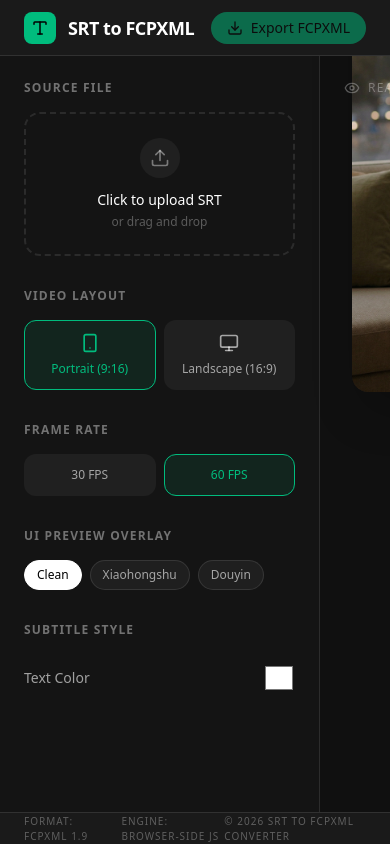
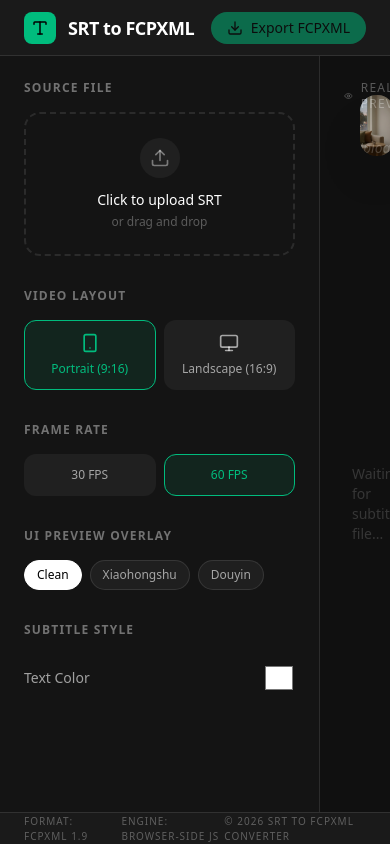
Before and after one commit to linx4200/srt-to-fcpxml-converter, a React (Vite) app: page / in a window 390 px wide. Built offline with nearby package versions, Linux system fonts and the light colour scheme.

Commit message:
fix: XHS overlay ratio is wrong

```diff
--- a/src/components/preview/PlatformOverlay.tsx
+++ b/src/components/preview/PlatformOverlay.tsx
@@ -2,25 +2,68 @@ import { AnimatePresence } from 'motion/react';
 import { XhsOverlay, XhsBottomBar } from './overlays/XhsOverlay';
 import { DouyinOverlay } from './overlays/DouyinOverlay';
 import { CleanOverlay } from './overlays/CleanOverlay';
+import { UI_LOGICAL_RESOLUTION } from '../../constants';
 
 interface PlatformOverlayProps {
   platform: 'none' | 'xhs' | 'douyin';
+  orientation: 'landscape' | 'portrait';
+  containerWidth: number;
 }
 
-export function PlatformOverlay({ platform }: PlatformOverlayProps) {
+export function PlatformOverlay({ platform, orientation, containerWidth }: PlatformOverlayProps) {
+  const isPortrait = orientation === 'portrait';
+  // 引用 UI_LOGICAL_RESOLUTION 的基准宽度
+  const refWidth = isPortrait ? UI_LOGICAL_RESOLUTION.portrait.width : UI_LOGICAL_RESOLUTION.landscape.width;
+  // 强制限定 PlatformOverlay 为完美的 9:16 (或 16:9) 比例，这与 PreviewPanel 中视频外壳的长宽比保持绝对一致，防止内部组件因按设备全高(844)适配而发生越界脱离。
+  const refHeight = isPortrait ? refWidth * (16 / 9) : refWidth * (9 / 16);
+  const scale = containerWidth / refWidth;
+
   return (
+    <div
+      className="absolute top-0 left-0 origin-top-left pointer-events-none"
+      style={{
+        width: `${refWidth}px`,
+        height: `${refHeight}px`,
+        transform: `scale(${scale})`
+      }}
+    >
       <AnimatePresence mode="wait">
         {platform === 'xhs' && <XhsOverlay key="xhs" />}
         {platform === 'douyin' && <DouyinOverlay key="douyin" />}
         {platform === 'none' && <CleanOverlay key="clean" />}
       </AnimatePresence>
+    </div>
   );
 }
 
-export function PlatformBottomOverlay({ platform }: PlatformOverlayProps) {
+export function PlatformBottomOverlay({ platform, orientation, containerWidth }: PlatformOverlayProps) {
+  const isPortrait = orientation === 'portrait';
+  const refWidth = isPortrait ? UI_LOGICAL_RESOLUTION.portrait.width : UI_LOGICAL_RESOLUTION.landscape.width;
+  const scale = containerWidth / refWidth;
+
+  // XhsBottomBar 的近似逻辑高度 (mt-2: 8px, mb-2: 8px, h-1.5: 1.5px, h-10: 40px) = 57.5px
+  // 使用 padding-bottom hack 可以让容器的高度按照父级宽度的特定比例 (57.5 / 390) 自动展开，
+  // 从而让 transform scale 中的元素完美贴合正常的 flex 布局流，不产生空白高度坍塌！
+  const bottomBarHeight = platform === 'xhs' ? 57.5 : 0;
+
+  if (bottomBarHeight === 0) return null;
+
   return (
+    <div
+      className="relative w-full pointer-events-none"
+      style={{ paddingBottom: `${(bottomBarHeight / refWidth) * 100}%` }}
+    >
+      <div
+        className="absolute top-0 left-0 origin-top-left flex flex-col w-full h-full"
+        style={{
+          width: `${refWidth}px`,
+          transform: `scale(${scale})`,
+        }}
+      >
         <AnimatePresence mode="wait">
           {platform === 'xhs' && <XhsBottomBar key="xhs-bottom" />}
         </AnimatePresence>
+      </div>
+    </div>
   );
 }
--- a/src/components/preview/PreviewPanel.tsx
+++ b/src/components/preview/PreviewPanel.tsx
@@ -1,4 +1,5 @@
 import { Eye } from 'lucide-react';
+import { useState, useEffect, useRef } from 'react';
 import { SrtEntry, SubtitleStyle } from '../../types';
 import { PlatformOverlay, PlatformBottomOverlay } from './PlatformOverlay';
 import { SubtitlePreview } from './SubtitlePreview';
@@ -6,6 +7,7 @@ import { PlaybackControls } from './PlaybackControls';
 import { SubtitleTimeline } from './SubtitleTimeline';
 import horizontalBg from './preview-bg-horizontal.jpg';
 import portraitBg from './preview-bg-portrait.jpg';
+import { UI_LOGICAL_RESOLUTION } from '../../constants';
 
 interface PreviewPanelProps {
   srtEntries: SrtEntry[];
@@ -18,6 +20,25 @@ interface PreviewPanelProps {
   onTimeUpdate: (time: number) => void;
 }
 
+function useContainerWidth() {
+  // 在 useEffect 中 ResizeObserver 一旦挂载，就会立即将其覆盖为 DOM 的真实像素宽度
+  const [width, setWidth] = useState(UI_LOGICAL_RESOLUTION.portrait.width);
+  const ref = useRef<HTMLDivElement>(null);
+
+  useEffect(() => {
+    if (!ref.current) return;
+    const observer = new ResizeObserver((entries) => {
+      if (entries[0]?.contentRect) {
+        setWidth(entries[0].contentRect.width);
+      }
+    });
+    observer.observe(ref.current);
+    return () => observer.disconnect();
+  }, []);
+
+  return { ref, width };
+}
+
 export function PreviewPanel({
   srtEntries,
   style,
@@ -28,6 +49,8 @@ export function PreviewPanel({
   onPlayPause,
   onTimeUpdate,
 }: PreviewPanelProps) {
+  const { ref: containerRef, width: containerWidth } = useContainerWidth();
+
   return (
     <section className="flex-1 bg-[#101010] flex flex-col xl:flex-row items-center justify-center p-8 gap-8 lg:gap-16 relative">
       {/* Background/Label */}
@@ -37,21 +60,24 @@ export function PreviewPanel({
       </div>
 
       {/* Left Column: Player & Controls */}
-      <div className="flex flex-col items-center justify-center w-full xl:w-auto shrink-0 mt-8 xl:mt-0">
+      <div className="
+        flex flex-col items-center justify-center
+        shrink-0 xl:flex-1 w-full
+        mt-12 xl:mt-0 px-2 lg:px-4">
         {/* Mockup Phone Wrapper */}
         <div
-          className="relative shadow-2xl rounded-2xl overflow-hidden bg-[#0a0a0a] transition-all duration-500 ease-in-out shrink-0 flex flex-col"
+          ref={containerRef}
+          className="@container relative shadow-2xl rounded-2xl overflow-hidden bg-[#0a0a0a] transition-all duration-500 ease-in-out shrink-0 flex flex-col w-full"
           style={{
-            width: style.orientation === 'landscape' ? '100%' : 'auto',
-            maxWidth: '80vw' // constrain landscape mode size
+            maxWidth: style.orientation === 'landscape' ? 'min(100%, calc(65vh * 16 / 9))' : 'min(100%, calc(65vh * 9 / 16))',
+            containerType: 'inline-size',
           }}
         >
-          {/* Core 9:16 Video Bounds */}
+          {/* Core Video Bounds */}
           <div
-            className="relative bg-zinc-900 shrink-0"
+            className="relative bg-zinc-900 shrink-0 w-full"
             style={{
               aspectRatio: style.orientation === 'portrait' ? '9/16' : '16/9',
-              height: style.orientation === 'portrait' ? '65vh' : 'auto',
             }}
           >
             {/* Mock Video Content */}
@@ -63,7 +89,7 @@ export function PreviewPanel({
               />
             </div>
 
-            <PlatformOverlay platform={style.platform} />
+            <PlatformOverlay platform={style.platform} orientation={style.orientation} containerWidth={containerWidth} />
 
             {/* Subtitle Preview */}
             <div
@@ -72,12 +98,12 @@ export function PreviewPanel({
                 top: style.orientation === 'portrait' ? '70%' : '85%'
               }}
             >
-              <SubtitlePreview currentEntry={currentEntry} style={style} />
+              <SubtitlePreview currentEntry={currentEntry} style={style} containerWidth={containerWidth} />
             </div>
           </div>
 
           {/* Extensions placed outside 9:16 bound */}
-          <PlatformBottomOverlay platform={style.platform} />
+          <PlatformBottomOverlay platform={style.platform} orientation={style.orientation} containerWidth={containerWidth} />
         </div>
 
         <PlaybackControls
--- a/src/components/preview/SubtitlePreview.tsx
+++ b/src/components/preview/SubtitlePreview.tsx
@@ -1,13 +1,15 @@
 import { motion } from 'motion/react';
 import { useMemo } from 'react';
 import { SrtEntry, SubtitleStyle } from '../../types';
+import { FCP_RESOLUTION, UI_LOGICAL_RESOLUTION } from '../../constants';
 
 interface SubtitlePreviewProps {
   currentEntry?: SrtEntry;
   style: SubtitleStyle;
+  containerWidth?: number;
 }
 
-export function SubtitlePreview({ currentEntry, style }: SubtitlePreviewProps) {
+export function SubtitlePreview({ currentEntry, style, containerWidth = UI_LOGICAL_RESOLUTION.portrait.width }: SubtitlePreviewProps) {
   // Auto-wrap text for preview
   const wrappedText = useMemo(() => {
     if (!currentEntry) return '';
@@ -30,6 +32,9 @@ export function SubtitlePreview({ currentEntry, style }: SubtitlePreviewProps) {
     );
   }
 
+  const referenceWidth = style.orientation === 'portrait' ? FCP_RESOLUTION.portrait.width : FCP_RESOLUTION.landscape.width;
+  const scale = containerWidth / referenceWidth;
+
   return (
     <motion.div
       key={currentEntry.id}
@@ -39,9 +44,9 @@ export function SubtitlePreview({ currentEntry, style }: SubtitlePreviewProps) {
       style={{
         color: style.textColor,
         backgroundColor: `${style.backgroundColor}${Math.round(style.backgroundOpacity * 255).toString(16).padStart(2, '0')}`,
-        borderRadius: `${style.borderRadius}px`,
-        padding: `${style.paddingY}px ${style.paddingX}px`,
-        fontSize: `${style.fontSize}px`,
+        borderRadius: `${style.borderRadius * scale}px`,
+        padding: `${style.paddingY * scale}px ${style.paddingX * scale}px`,
+        fontSize: `${style.fontSize * scale}px`,
         lineHeight: 1.4,
       }}
     >
--- a/src/components/preview/overlays/XhsOverlay.tsx
+++ b/src/components/preview/overlays/XhsOverlay.tsx
@@ -86,14 +86,14 @@ export function XhsBottomBar() {
 
       {/* Bottom Input & Interaction Bar */}
       <div className="h-10 px-4 bg-[#0a0a0a] flex items-center justify-between pb-1 shrink-0">
-        <div className="flex items-center gap-2 bg-white/10 rounded-full h-7 flex-1 mr-4 px-3">
+        <div className="flex items-center gap-2 bg-white/10 rounded-full h-7 flex-1 mr-4 px-2">
           <Edit2 size={12} className="text-white/40" />
-          <span className="text-white/40 text-[12px]">说点什么...</span>
+          <span className="text-white/40 text-[10px]">...</span>
         </div>
         <div className="flex items-center gap-4 text-white">
           <div className="flex items-center gap-1">
             <Heart size={18} />
-            <span className="text-[11px] font-medium">186</span>
+            <span className="text-[11px] font-medium">86</span>
           </div>
           <div className="flex items-center gap-1">
             <Star size={18} />
--- /dev/null
+++ b/src/constants.ts
@@ -0,0 +1,35 @@
+/**
+ * 预览面板与 FCP 渲染引擎的全局常数设定
+ */
+
+// FCP 物理分辨率常数
+// 作用：决定 Final Cut Pro 导出 XML 时的实际视频分辨率尺寸。
+// 也是用来将 FCP 的绝对字号（如 fontSize=50）无缝映射到 Web 自适应宽度的基准分母。
+// FCP 的坐标系下，字号 50 代表文字高度将占据 50px（在相应的参考分辨率画幅中）。
+export const FCP_RESOLUTION = {
+  landscape: {
+    width: 1920,
+    height: 1080,
+  },
+  portrait: {
+    width: 1080,
+    height: 1920,
+  }
+};
+
+// 模拟器 UI 的逻辑分辨率常数
+// 作用：这些像素代表了设备的“逻辑宽度（Logical Pixel）”。
+// 在前端布局中，小红书/抖音等平台的覆盖层元素尺寸（如 Tailwind 中的 w-8 即 32px，或是 text-[13px]）
+// 是专门针对手机逻辑密度设计的，并非依据背后 1080p 的物理视频分辨率去缩放。
+// 提取此基准旨在通过 ResizeObserver 对整个 UI 覆盖层做 CSS transform scale 等比缩放，
+// 以完美模拟在一台实际手机（以 iPhone 14/15 为参考系）上的视觉效果。
+export const UI_LOGICAL_RESOLUTION = {
+  landscape: {
+    width: 844,
+    height: 390,
+  },
+  portrait: {
+    width: 390,
+    height: 844, // 等效于目前最常见的 iPhone 标准长宽比例
+  }
+};
--- a/src/utils/fcpxml.ts
+++ b/src/utils/fcpxml.ts
@@ -1,4 +1,5 @@
 import { SrtEntry, SubtitleStyle } from '../types';
+import { FCP_RESOLUTION } from '../constants';
 
 function escapeXml(unsafe: string): string {
   return unsafe.replace(/[<>&"']/g, (c) => {
@@ -20,8 +21,8 @@ export function generateFcpxml(entries: SrtEntry[], style: SubtitleStyle): strin
 
   const fpsScale = frameRate * 100; // 3000 for 30fps, 6000 for 60fps
 
-  const width = style.orientation === 'landscape' ? 1920 : 1080;
-  const height = style.orientation === 'landscape' ? 1080 : 1920;
+  const width = style.orientation === 'landscape' ? FCP_RESOLUTION.landscape.width : FCP_RESOLUTION.portrait.width;
+  const height = style.orientation === 'landscape' ? FCP_RESOLUTION.landscape.height : FCP_RESOLUTION.portrait.height;
 
   const hexToRgb = (hex: string) => {
     const r = parseInt(hex.slice(1, 3), 16) / 255;
```
Lines whose indentation alone changed are shown as unchanged.
